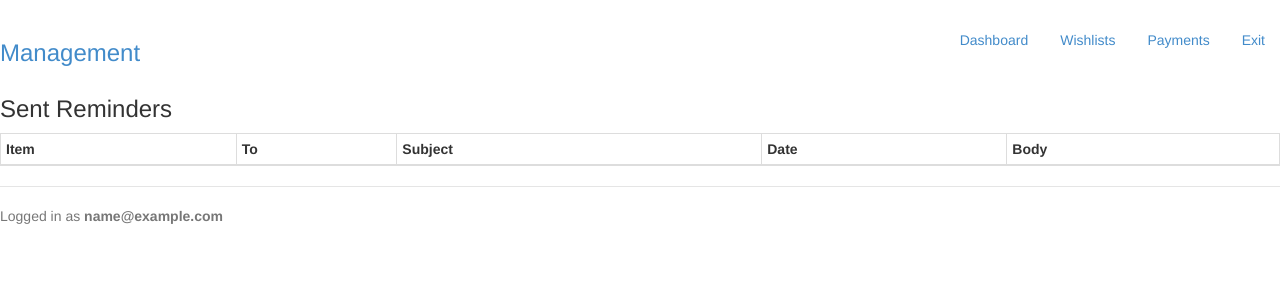
After one commit to peterbe/generousfriends, a Django app: a page that uses webapp/manage/templates/manage/sent_reminders.html in a window 1280 px wide. The commit adds this page. Shown: the top 300 px of the page. Run offline with Django 3.2, Linux system fonts and the light colour scheme; the visitor is signed in with stand-in values (Sample User, id 1); data that the repository does not hold is empty; parts of the project's set-up code (start-up, migrations or seed data) failed here and were passed over; some libraries are stand-ins or nearby versions.

Commit message:
sent reminders admin

```diff
--- a/webapp/manage/templates/manage/home.html
+++ b/webapp/manage/templates/manage/home.html
@@ -18,7 +18,8 @@
 
         <p>
         {% if request.user.is_superuser %}
-          <a href="{% url 'manage:dashboard' %}">Dashboard</a>
+          <a href="{% url 'manage:dashboard' %}">Dashboard</a><br>
+          <a href="{% url 'manage:sent_reminders' %}">Sent Reminders</a>
         {% else %}
           You are NOT a superuser.
         {% endif %}
--- /dev/null
+++ b/webapp/manage/templates/manage/sent_reminders.html
@@ -0,0 +1,34 @@
+{% extends "manage/base.html" %}
+
+{% block extra_head %}
+{% endblock %}
+
+{% block container_class %}{% endblock %}
+
+{% block main %}
+
+<h3>Sent Reminders</h3>
+<table class="table table-condensed table-bordered">
+  <thead>
+    <tr>
+      <th>Item</th>
+      <th>To</th>
+      <th>Subject</th>
+      <th>Date</th>
+      <th>Body</th>
+    </tr>
+  </thead>
+  <tbody>
+    {% for sent_reminder in sent_reminders %}
+    <tr>
+      <td><a href="{% url 'main:wishlist' sent_reminder.item.identifier %}" title="{{ sent_reminder.item.title }}">{{ sent_reminder.item.identifier }}</a></td>
+      <td>{{ sent_reminder.to }}</td>
+      <td>{{ sent_reminder.subject }}</td>
+      <td><a href="{% url 'manage:sent_reminder_body' sent_reminder.id %}">Click to View</a></td>
+      <td>{{ sent_reminder.added }}</td>
+    <tr>
+    {% endfor %}
+  </tbody>
+
+</table>
+{% endblock %}
--- a/webapp/manage/urls.py
+++ b/webapp/manage/urls.py
@@ -7,6 +7,12 @@ urlpatterns = patterns(
     url(r'^$',
         views.home,
         name='home'),
+    url(r'^sent-reminders/$',
+        views.sent_reminders,
+        name='sent_reminders'),
+    url(r'^sent-reminders/(?P<id>\d+)/body/$',
+        views.sent_reminder_body,
+        name='sent_reminder_body'),
     url(r'^dashboard/$',
         views.dashboard,
         name='dashboard'),
--- a/webapp/manage/views.py
+++ b/webapp/manage/views.py
@@ -2,6 +2,7 @@ from decimal import Decimal
 
 import balanced
 
+from django import http
 from django.core.urlresolvers import reverse
 from django.shortcuts import render, redirect, get_object_or_404
 from django.contrib.auth.decorators import user_passes_test
@@ -354,3 +355,20 @@ def pageviews(request):
         .order_by('added')
     )
     return render(request, 'manage/pageviews.html', context)
+
+
+@superuser_required
+def sent_reminders(request):
+    context = {}
+    context['sent_reminders'] = (
+        models.SentReminder.objects.all()
+        .select_related('item')
+        .order_by('-added')
+    )
+    return render(request, 'manage/sent_reminders.html', context)
+
+
+@superuser_required
+def sent_reminder_body(request, id):
+    sent_reminder = get_object_or_404(models.SentReminder, id=id)
+    return http.HttpResponse(sent_reminder.body)
```
